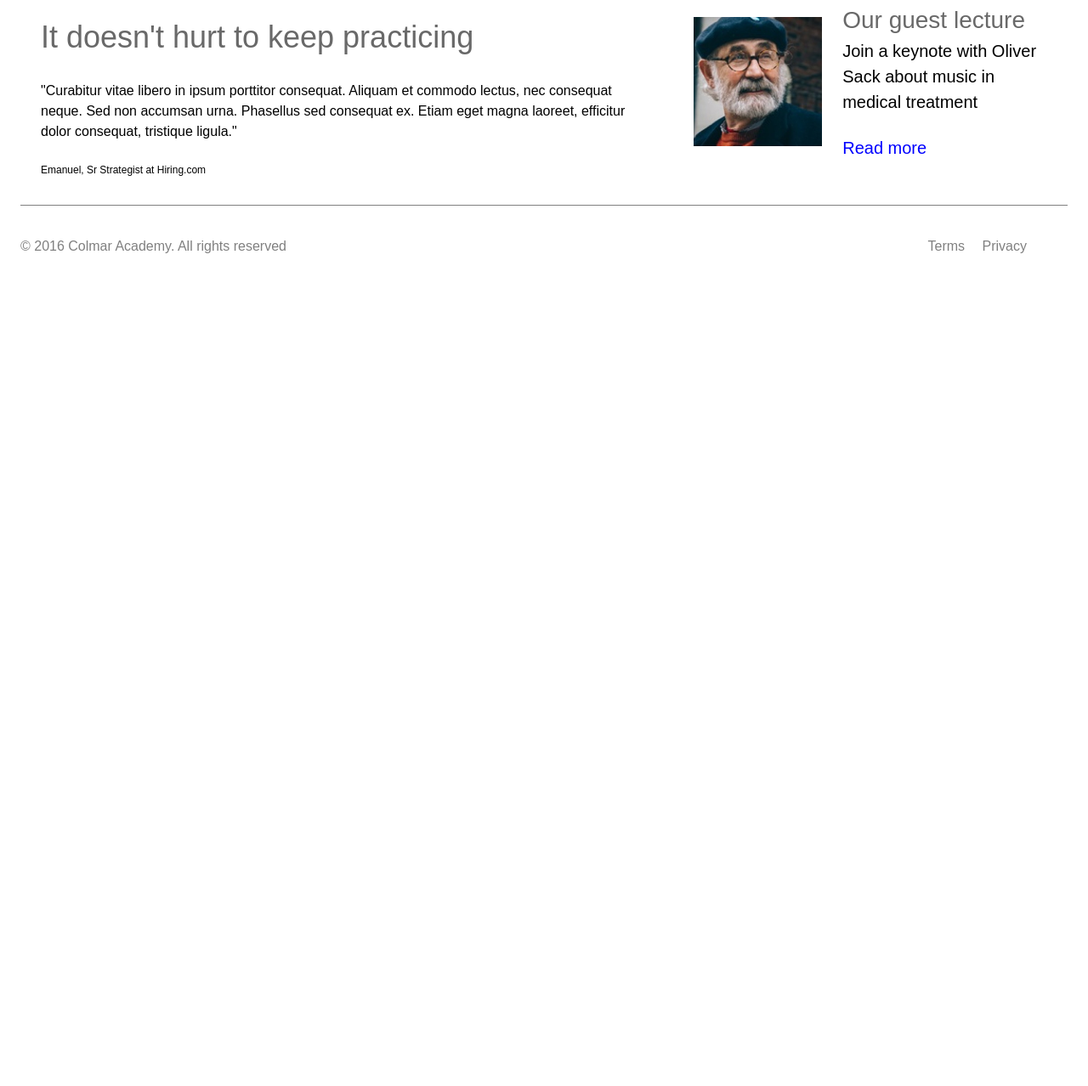
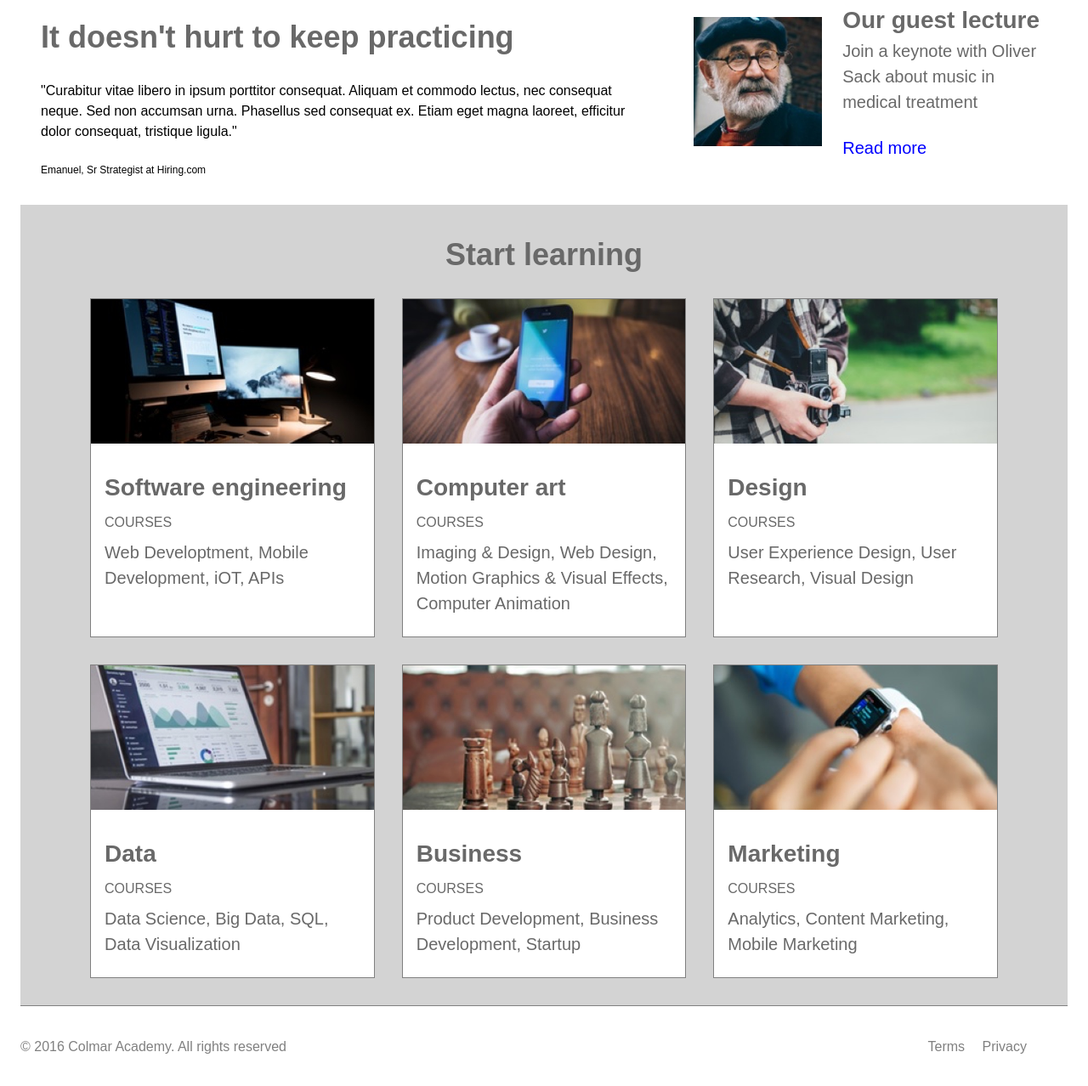
Before and after one commit to twhipple/ColmarAcademy, a plain HTML site: page index.html in a window 1280 px wide. Shown: the part 1178-2456 px from the top of the page at 85% size. Before the commit the page ends 1516 px from the top, so only its background shows below. Drawn offline with Linux system fonts and the light colour scheme.

Commit message:
Worked on the Start learning section.

```diff
--- a/index.html
+++ b/index.html
@@ -98,6 +98,56 @@
   <!--Start Learning Section-->
 
   <banner>
+    <div class="title">
+      <h2>Start learning</h2>
+    </div>
+
+    <div class="main_container">
+
+<!--  <div class="courses">
+        <img src="" alt=""> -->
+
+        <div class="course">
+          <img src="resources/images/course-software.jpg" alt="">
+          <h3>Software engineering</h3>
+          <h4>COURSES</h4>
+          <h5>Web Developtment, Mobile Development, iOT, APIs</h5>
+        </div>
+        <div class="course">
+          <img src="resources/images/course-computer-art.jpg" alt="">
+          <h3>Computer art</h3>
+          <h4>COURSES</h4>
+          <h5>Imaging & Design, Web Design, Motion Graphics & Visual Effects, Computer Animation</h5>
+        </div>
+        <div class="course">
+          <img src="resources/images/course-design.jpg" alt="">
+          <h3>Design</h3>
+          <h4>COURSES</h4>
+          <h5>User Experience Design, User Research, Visual Design</h5>
+        </div>
+        <div class="course">
+          <img src="resources/images/course-data.jpg" alt="">
+          <h3>Data</h3>
+          <h4>COURSES</h4>
+          <h5>Data Science, Big Data, SQL, Data Visualization</h5>
+        </div>
+        <div class="course">
+          <img src="resources/images/course-business.jpg" alt="">
+          <h3>Business</h3>
+          <h4>COURSES</h4>
+          <h5>Product Development, Business Development, Startup</h5>
+        </div>
+        <div class="course">
+          <img src="resources/images/course-marketing.jpg" alt="">
+          <h3>Marketing</h3>
+          <h4>COURSES</h4>
+          <h5>Analytics, Content Marketing, Mobile Marketing</h5>
+        </div>
+
+  <!--    </div>  -->
+
+    </div>
+
   </banner>
 
 
--- a/resources/css/style.css
+++ b/resources/css/style.css
@@ -11,7 +11,8 @@ body {
 
 h1,
 h2,
-h3 {
+h3,
+h5 {
   color: dimgrey;
 }
 
@@ -91,7 +92,7 @@ h1 {
 
 h3 {
   font-size: 1.75rem;
-  font-weight: normal;
+  font-weight: bold;
   color: dimgrey;
 }
 
@@ -146,11 +147,11 @@ article {
   display: flex;
   justify-content: flex-start;
   align-items: center;
-  /* border: 1px solid grey; Helped me figure out the container. */
+/*  border: 1px solid grey; Helped me figure out the container. */
   padding-right: 2rem;
 }
 
-.littlebox img {
+aside img {
   width: 9.45rem;   /* 35% of 432px width */
 }
 
@@ -161,6 +162,7 @@ article {
 
 h2 {
   font-size: 2.25rem;
+  font-weight: bold;
   padding-bottom: 1.5rem;
 }
 
@@ -188,11 +190,52 @@ h6 {
 }
 
 
+/* Start Learning Section" */
 
+banner {
+  display: block;
+  justify-content: center;
+  background-color: lightgrey;
+}
 
+.title {
+  display: flex;
+  justify-content: center;
+  padding-top: 2rem;
+}
 
+.main_container {
+  display: flex;
+  flex-wrap: wrap;
+  justify-content: center;
+}
 
+.course {
+  display: block;
+  justify-content: flex-start;
+  border: 1px solid grey;
+  background-color: white;
+  margin: 0rem 1rem 2rem 1rem;
+  width: 27%
+}
 
+.course img {
+  padding-bottom: 1.5rem;
+  width: 100%;
+}
+
+.course h3 {
+  padding: 0rem 1rem;
+}
+
+.course h5 {
+  padding: 0rem 1rem 1.5rem 1rem;
+}
+
+h4 {
+  color: dimgrey;
+  padding: 0.5rem 1rem;
+}
 
 
 
```
